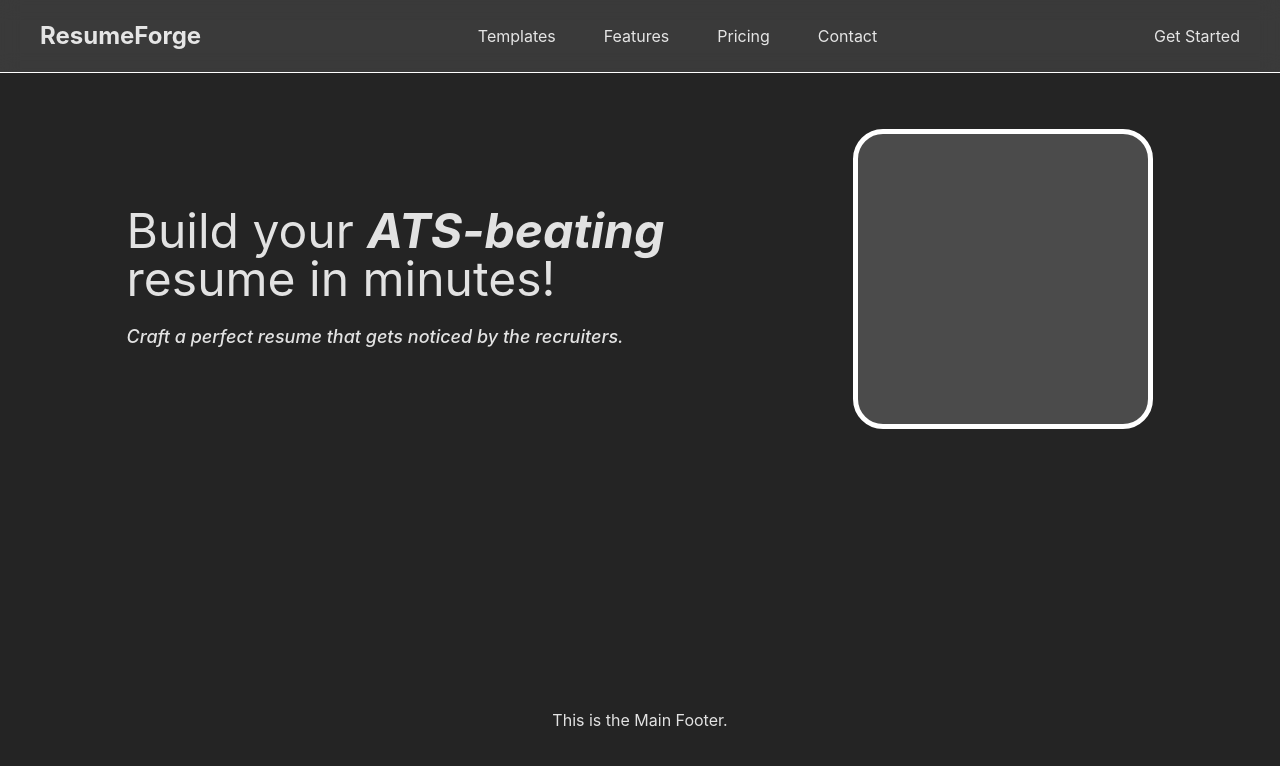
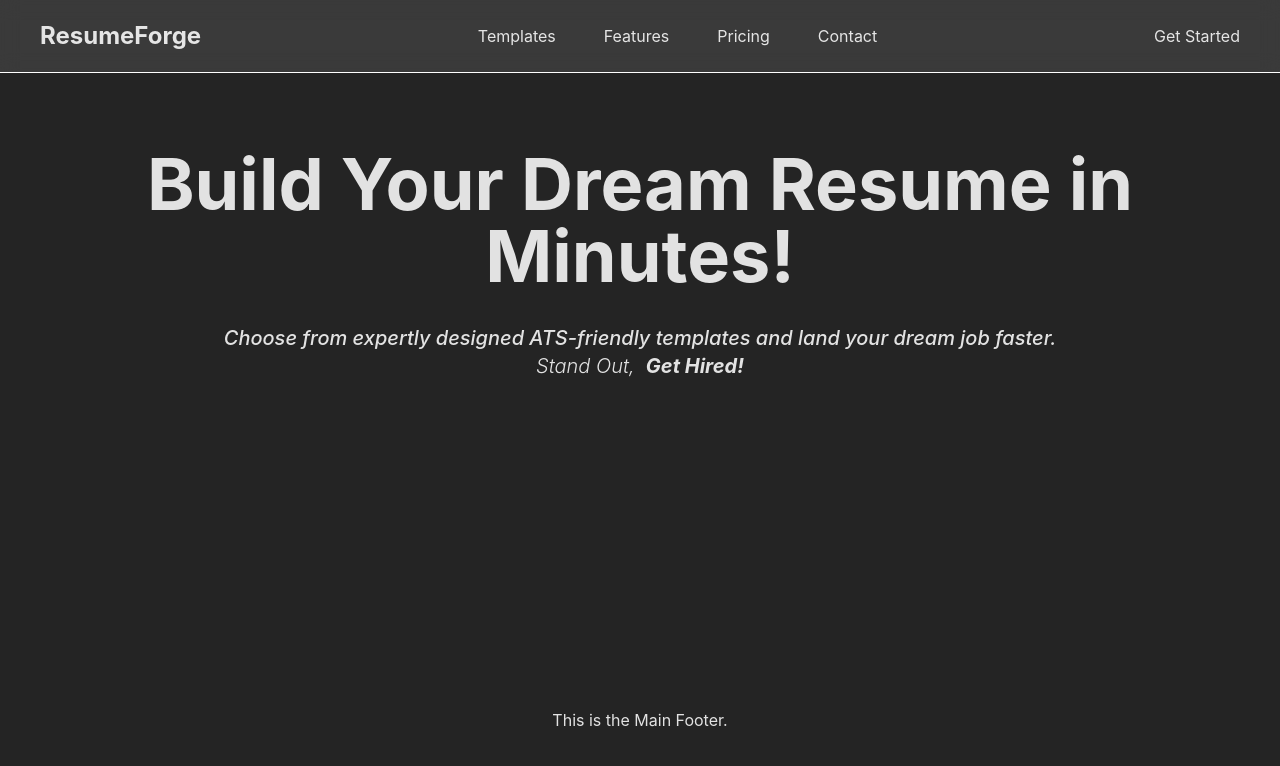
Before and after one commit to Subhranshu-Lenka/React-Resume-Builder, a React (Vite) app: page / in a window 1280 px wide. Shown: the top 766 px of the page. Built offline with nearby package versions, Linux system fonts and the light colour scheme.

Commit message:
refactor: modifying the hero section ui

```diff
--- a/index.html
+++ b/index.html
@@ -1,13 +1,16 @@
 <!DOCTYPE html>
 <html lang="en">
+
 <head>
   <meta charset="UTF-8" />
   <link rel="icon" type="image/svg+xml" href="/Site_icon_transparent.svg" />
   <meta name="viewport" content="width=device-width, initial-scale=1.0" />
-    <title>Resume Builder</title>
+  <title>ResumeForge - Free Resume Builder</title>
 </head>
+
 <body>
   <div id="root"></div>
   <script type="module" src="/src/main.jsx"></script>
 </body>
+
 </html>
--- a/src/components/Header/MainHeader.jsx
+++ b/src/components/Header/MainHeader.jsx
@@ -3,6 +3,7 @@ import "./mainHeader.css";
 function MainHeader() {
   return (
     <>
+      {/* this below div - header has been hidden */}
       <div className=" hidden custom-header">
         <NavLink
           to="/"
--- a/src/components/Header/mainHeader.css
+++ b/src/components/Header/mainHeader.css
@@ -42,5 +42,5 @@
   color: white;
   text-decoration: 2px solid underline orange;
   text-underline-offset: 5px;
-  transition: all 0.3s ease;
+  /* transition: all 0.3s ease; */
 }
--- a/src/pages/Home/Home.jsx
+++ b/src/pages/Home/Home.jsx
@@ -2,9 +2,9 @@ import "./home.css";
 
 function Home() {
   return (
-    <div>
+    <>
       {/* <p>Welcome to the Home Page!</p> */}
-      <section className="hero">
+      <section id="first-attempt" className="hero">
         <h2
           className="text-5xl text-left"
         >
@@ -22,7 +22,28 @@ function Home() {
         </h2>
         <div className="hero-img"></div>
       </section>
-    </div>
+
+      <section className="hero">
+        <div className="
+        max-w-[1200px] mx-auto text-center p-20
+        hero-content-container
+        ">
+          <h1 className="xl:text-7xl lg:text-6xl md:text-4xl sm:text-3xl font-bold ">
+            Build Your Dream Resume in Minutes!
+          </h1>
+          <p className="
+          my-8 italic text-lg font-medium md:text-xl
+          hero-subtitle
+          ">
+            Choose from expertly designed ATS-friendly templates and land your dream job faster.
+            <br />
+            <span className="font-light">Stand Out, &nbsp;</span>
+            <span className="font-bold">Get Hired!</span>
+          </p>
+
+        </div>
+      </section>
+    </>
   );
 }
 
--- a/src/pages/Home/home.css
+++ b/src/pages/Home/home.css
@@ -1,4 +1,9 @@
-.hero {
+#first-attempt{
+    display: none;
+}
+
+/* .hero {
+
     display: flex;
     align-items: center;
     justify-content: space-around;
@@ -13,4 +18,4 @@
     background-color: rgb(75, 75, 75);
     border: 5px solid white;
     border-radius: 10%;
-}
+} */
```
Lines whose indentation alone changed are shown as unchanged.
